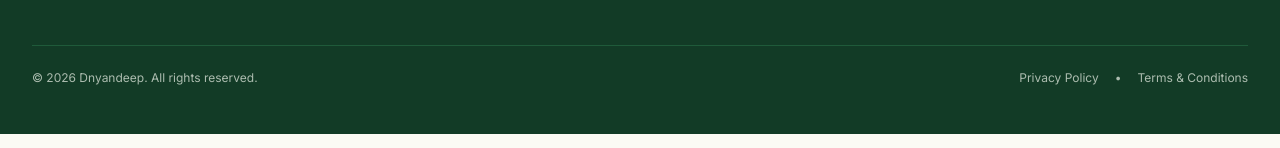
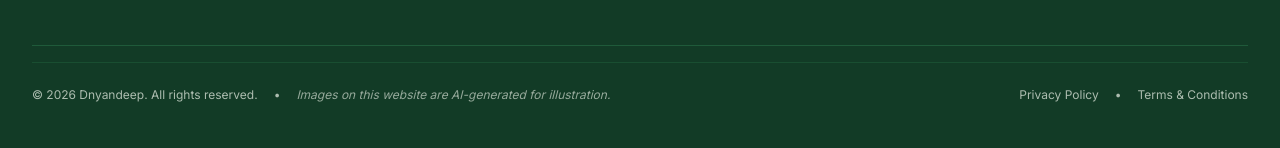
Before and after one commit to akashdhamal67/dnyandeep-english-medium-school, a plain HTML site: page index.html in a window 1280 px wide. Shown: the part 8943-9091 px from the top of the page. Drawn offline with nearby package versions, Linux system fonts and the light colour scheme; a web font is replaced by a local one.

Commit message:
Photorealistic AI images

```diff
--- a/index.html
+++ b/index.html
@@ -1301,8 +1301,12 @@
       </div>
 
       <!-- Copyright & Privacy/Terms -->
-      <div class="pt-6 flex flex-col sm:flex-row items-center justify-between text-xs text-[#EEF3EA]/70 gap-3">
-        <p>© 2026 Dnyandeep. All rights reserved.</p>
+      <div class="pt-6 flex flex-col sm:flex-row items-center justify-between text-xs text-[#EEF3EA]/70 gap-3 border-t border-[#1F5A3A]/60 mt-4">
+        <div class="flex flex-col sm:flex-row items-center gap-2 sm:gap-4 text-center sm:text-left">
+          <p>© 2026 Dnyandeep. All rights reserved.</p>
+          <span class="hidden sm:inline">•</span>
+          <p class="text-[#EEF3EA]/60 italic">Images on this website are AI-generated for illustration.</p>
+        </div>
         <div class="flex items-center gap-4">
           <span class="hover:text-[#F2E3A0] cursor-pointer">Privacy Policy</span>
           <span>•</span>
```
Also changed, not shown: 1 other file.
